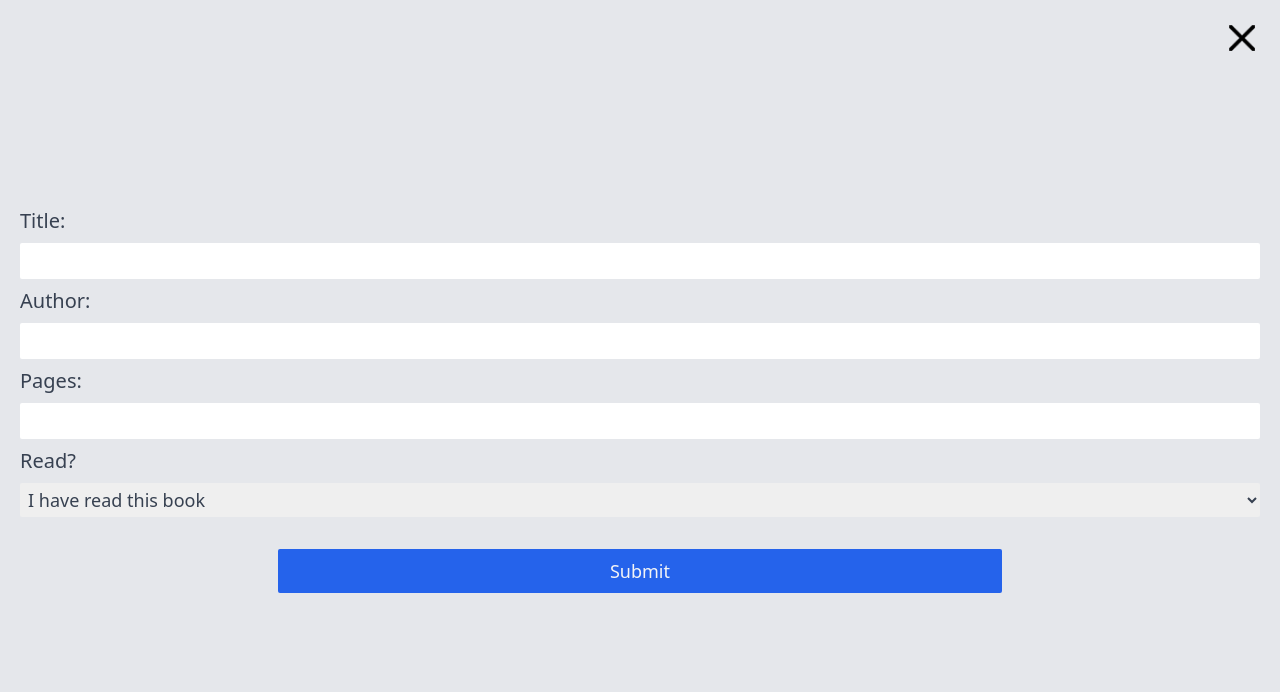
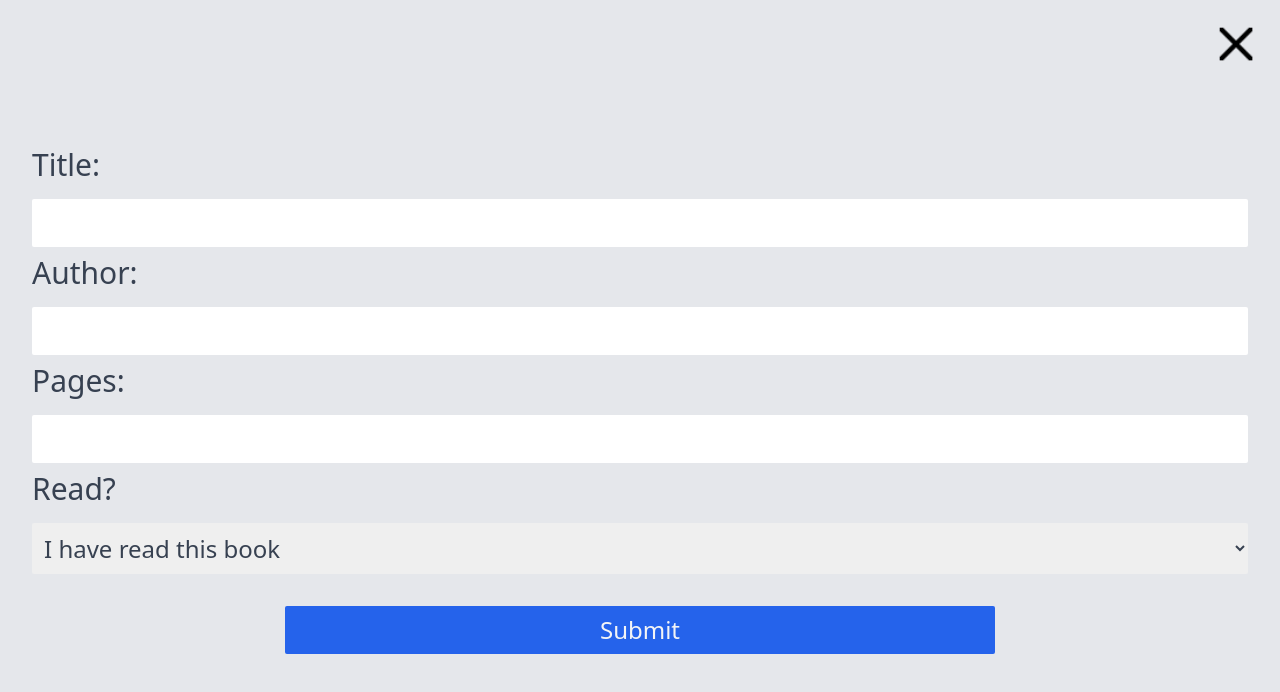
Before and after one commit to Jaypen-git/library-app, a React (Create React App) app: page /form in a window 1280 px wide. Shown: the top 692 px of the page. Built offline with nearby package versions, Linux system fonts and the light colour scheme.

Commit message:
styles form for screens no smaller than 640px

```diff
--- a/src/Form.js
+++ b/src/Form.js
@@ -27,25 +27,25 @@ const Form = ({ url, method }) => {
     <div>
         <Link to="/">
             <button>
-                <img src={require("./images/window-close.png")} alt="close" className="w-11 absolute top-4 right-4 z-20" />
+                <img src={require("./images/window-close.png")} alt="close" className="w-11 sm: w-14 absolute top-4 right-4 z-20" />
             </button>
         </Link>
-        <form className="bookForm bg-gray-200 p-5 z-10 h-screen w-screen absolute top-0 flex flex-col justify-center" onSubmit={e => {
+        <form className="bookForm bg-gray-200 p-5 sm: p-8 z-10 h-screen w-screen absolute top-0 flex flex-col justify-center" onSubmit={e => {
             e.preventDefault();
             handleSubmit();
             }}>
-            <label htmlFor="title" className="block mb-2 text-xl">Title: </label>
-            <input type="text" className="block mb-2 p-1 rounded-sm" required value={title} onChange={e => setTitle(e.target.value)} id="title"/>
-            <label htmlFor="author" className="block mb-2 text-xl">Author: </label>
-            <input type="text" className="block mb-2 p-1 rounded-sm" required value={author} onChange={e => setAuthor(e.target.value)} id="author" />
-            <label htmlFor="pages" className="block mb-2 text-xl">Pages: </label>
-            <input type="text" className="block mb-2 p-1 rounded-sm" required value={pages} onChange={e => setPages(e.target.value)} id="pages" />
-            <label htmlFor="status" className="block mb-2 text-xl">Read? </label>
-            <select name="status" className="block mb-2 p-1 rounded-sm" required value={status} onChange={e =>  setStatus(e.target.value)} id="status">
+            <label htmlFor="title" className="block mb-2 sm:mb-4 text-xl sm:text-3xl">Title: </label>
+            <input type="text" className="block mb-2 p-1 sm:p-2 rounded-sm sm:text-2xl" required value={title} onChange={e => setTitle(e.target.value)} id="title"/>
+            <label htmlFor="author" className="block mb-2 sm:mb-4 text-xl sm:text-3xl">Author: </label>
+            <input type="text" className="block mb-2 p-1 sm:p-2 rounded-sm sm:text-2xl" required value={author} onChange={e => setAuthor(e.target.value)} id="author" />
+            <label htmlFor="pages" className="block mb-2 sm:mb-4 text-xl sm:text-3xl">Pages: </label>
+            <input type="text" className="block mb-2 p-1 sm:p-2 rounded-sm sm:text-2xl" required value={pages} onChange={e => setPages(e.target.value)} id="pages" />
+            <label htmlFor="status" className="block mb-2 sm:mb-4 text-xl sm:text-3xl">Read? </label>
+            <select name="status" className="block mb-2 p-1 sm:p-2 rounded-sm sm:text-2xl" required value={status} onChange={e =>  setStatus(e.target.value)} id="status">
                 <option value="Read">I have read this book</option>
                 <option value="Unread">I have not read this book</option>
             </select>
-            { !isPending && <button type="submit" className="p-2 bg-blue-600 text-gray-100 rounded-sm mt-6 w-7/12 self-center">Submit</button>}
+            { !isPending && <button type="submit" className="p-2 bg-blue-600 text-gray-100 rounded-sm sm:text-2xl mt-6 w-7/12 self-center">Submit</button>}
             { isPending && <button disabled>Processing</button>}
         </form>
     </div>
```
